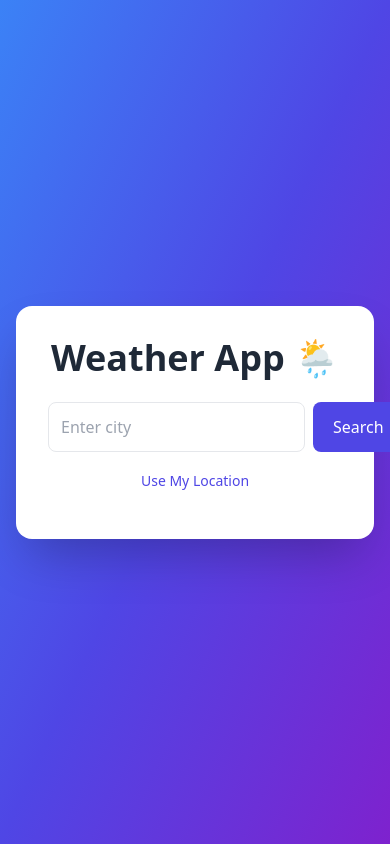
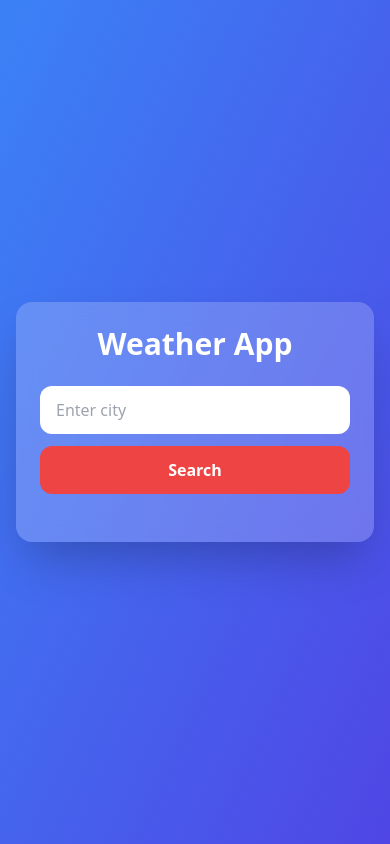
Before and after one commit to abhishek-0509/weather-app, a React app in the folder frontend/: page / in a window 390 px wide. Built offline with nearby package versions, Linux system fonts and the light colour scheme; the HTML template or start-up script is replaced by a standard one.

Commit message:
Final responsive UI

```diff
--- a/frontend/src/App.jsx
+++ b/frontend/src/App.jsx
@@ -1,29 +1,7 @@
-import { useState, useEffect } from "react";
+import { useState } from "react";
 import axios from "axios";
-import {
-  Chart as ChartJS,
-  CategoryScale,
-  LinearScale,
-  PointElement,
-  LineElement,
-  Title,
-  Tooltip,
-  Legend,
-} from "chart.js";
-import { Line } from "react-chartjs-2";
 
-ChartJS.register(
-  CategoryScale,
-  LinearScale,
-  PointElement,
-  LineElement,
-  Title,
-  Tooltip,
-  Legend
-);
-
-// 🔥 IMPORTANT: Replace with your Render backend URL
-const API_BASE = "https://weather-backend-sma3.onrender.com";
+const API_BASE = "https://weather-backend-sma3.onrender.com"; // your Render backend URL
 
 function App() {
   const [city, setCity] = useState("");
@@ -31,23 +9,6 @@ function App() {
   const [forecast, setForecast] = useState([]);
   const [loading, setLoading] = useState(false);
   const [error, setError] = useState("");
-  const [history, setHistory] = useState([]);
-
-  // Load search history from localStorage
-  useEffect(() => {
-    const saved = JSON.parse(localStorage.getItem("weatherHistory")) || [];
-    setHistory(saved);
-  }, []);
-
-  const saveToHistory = (cityName) => {
-    const updated = [
-      cityName,
-      ...history.filter((item) => item !== cityName),
-    ].slice(0, 5);
-
-    setHistory(updated);
-    localStorage.setItem("weatherHistory", JSON.stringify(updated));
-  };
 
   const getWeather = async (searchCity) => {
     const cityToSearch = searchCity || city;
@@ -71,167 +32,99 @@ function App() {
 
       setWeather(weatherResponse.data);
       setForecast(dailyData);
-
     } catch (err) {
-    console.error(err);
       setError("City not found or server error.");
+      setWeather(null);
+      setForecast([]);
     } finally {
-    setLoading(false); // 🔥 VERY IMPORTANT
+      setLoading(false);
     }
   };
 
+  return (
+    <div className="min-h-screen bg-gradient-to-br from-blue-500 to-indigo-600 flex items-center justify-center p-4">
+      <div className="w-full max-w-3xl bg-white/20 backdrop-blur-lg rounded-2xl shadow-2xl p-6 sm:p-8 text-white">
 
-  const detectLocation = () => {
-    if (!navigator.geolocation) {
-      setError("Geolocation not supported.");
-      return;
-    }
-
-    setLoading(true);
-    setError("");
-    setWeather(null);
-    setForecast([]);
-
-    navigator.geolocation.getCurrentPosition(
-      async (position) => {
-        const { latitude, longitude } = position.coords;
-
-        try {
-          const response = await axios.get(
-            `${API_BASE}/api/weather?lat=${latitude}&lon=${longitude}`
-          );
-          setWeather(response.data);
-
-          const forecastResponse = await axios.get(
-            `${API_BASE}/api/weather/forecast?city=${response.data.name}`
-          );
-
-          const dailyData = forecastResponse.data.list.filter((item) =>
-            item.dt_txt.includes("12:00:00")
-          );
-
-          setForecast(dailyData);
-        } catch {
-          setError("Unable to fetch location weather.");
-        } finally {
-          setLoading(false);
-        }
-      },
-      () => {
-        setError("Location permission denied.");
-        setLoading(false);
-      }
-    );
-  };
-
-  return (
-    <div className="min-h-screen bg-gradient-to-br from-blue-500 via-indigo-600 to-purple-700 flex items-center justify-center p-4">
-      <div className="bg-white rounded-2xl shadow-2xl p-8 w-full max-w-xl text-center">
-
-        <h1 className="text-4xl font-bold text-gray-800 mb-6">
-          Weather App 🌦
+        <h1 className="text-3xl sm:text-4xl font-bold text-center mb-6">
+          Weather App
         </h1>
 
-        <div className="flex gap-2 mb-4">
+        {/* Search Section */}
+        <div className="flex flex-col sm:flex-row gap-3 w-full mb-6">
           <input
             type="text"
             placeholder="Enter city"
             value={city}
             onChange={(e) => setCity(e.target.value)}
-            onKeyDown={(e) => e.key === "Enter" && getWeather()}
-            className="flex-1 p-3 border rounded-lg focus:outline-none focus:ring-2 focus:ring-indigo-400"
+            className="flex-1 px-4 py-3 rounded-xl text-black outline-none"
           />
 
           <button
             onClick={() => getWeather()}
-            disabled={loading}
-            className="bg-indigo-600 text-white px-5 py-3 rounded-lg hover:bg-indigo-700 disabled:bg-gray-400 transition"
+            className="px-6 py-3 bg-red-500 hover:bg-red-600 rounded-xl font-semibold transition-all duration-300"
           >
-            {loading ? "..." : "Search"}
+            Search
           </button>
         </div>
 
-        <button
-          onClick={detectLocation}
-          className="text-sm text-indigo-600 hover:underline mb-4"
-        >
-          Use My Location
-        </button>
-
-        {error && (
-          <p className="text-red-500 font-medium mb-4">{error}</p>
-        )}
-
+        {/* Loading */}
         {loading && (
-          <div className="flex justify-center my-4">
-            <div className="w-8 h-8 border-4 border-indigo-500 border-t-transparent rounded-full animate-spin"></div>
+          <div className="text-center text-lg animate-pulse">
+            Loading weather data...
           </div>
         )}
 
-        {weather && !loading && (
-          <div className="mt-6">
-            <h2 className="text-2xl font-semibold text-gray-700">
-              {weather.name}
-            </h2>
-
-            <img
-              className="mx-auto my-2"
-              src={`https://openweathermap.org/img/wn/${weather.weather[0].icon}@2x.png`}
-              alt="weather icon"
-            />
-
-            <p className="text-5xl font-bold text-indigo-600">
-              {weather.main?.temp}°C
-            </p>
-
-            <div className="text-gray-600 mt-2 space-y-1">
-              <p>Humidity: {weather.main?.humidity}%</p>
-              <p>Wind: {weather.wind?.speed} m/s</p>
-              <p className="capitalize">
-                {weather.weather[0]?.description}
-              </p>
-            </div>
+        {/* Error */}
+        {error && (
+          <div className="text-center text-red-200 font-semibold">
+            {error}
           </div>
         )}
 
-        {forecast.length > 0 && (
-          <div className="mt-8">
-            <h3 className="text-xl font-semibold mb-4">
-              5-Day Temperature Forecast
-            </h3>
-
-            <Line
-              data={{
-                labels: forecast.map((item) =>
-                  new Date(item.dt_txt).toLocaleDateString()
-                ),
-                datasets: [
-                  {
-                    label: "Temperature (°C)",
-                    data: forecast.map((item) => item.main.temp),
-                    borderColor: "rgb(79, 70, 229)",
-                    backgroundColor: "rgba(79, 70, 229, 0.5)",
-                  },
-                ],
-              }}
-            />
+        {/* Current Weather */}
+        {weather && !loading && (
+          <div className="text-center mb-8">
+            <h2 className="text-2xl font-bold">
+              {weather.name}, {weather.sys.country}
+            </h2>
+            <p className="text-5xl font-extrabold mt-2">
+              {Math.round(weather.main.temp)}°C
+            </p>
+            <p className="capitalize mt-2 text-lg">
+              {weather.weather[0].description}
+            </p>
+            <p className="mt-2">
+              Humidity: {weather.main.humidity}%
+            </p>
+            <p>
+              Wind Speed: {weather.wind.speed} m/s
+            </p>
           </div>
         )}
 
-        {history.length > 0 && (
-          <div className="mt-6 text-left">
-            <h3 className="font-semibold text-gray-700 mb-2">
-              Recent Searches
+        {/* 5-Day Forecast */}
+        {forecast.length > 0 && !loading && (
+          <div>
+            <h3 className="text-xl font-bold mb-4 text-center">
+              5-Day Forecast
             </h3>
-            <div className="flex flex-wrap gap-2">
-              {history.map((item, index) => (
-                <button
+
+            <div className="grid grid-cols-1 sm:grid-cols-2 md:grid-cols-3 gap-4">
+              {forecast.map((day, index) => (
+                <div
                   key={index}
-                  onClick={() => getWeather(item)}
-                  className="bg-gray-200 px-3 py-1 rounded-full text-sm hover:bg-gray-300"
+                  className="bg-white/30 p-4 rounded-xl text-center"
                 >
-                  {item}
-                </button>
+                  <p className="font-semibold">
+                    {new Date(day.dt_txt).toLocaleDateString()}
+                  </p>
+                  <p className="text-2xl font-bold">
+                    {Math.round(day.main.temp)}°C
+                  </p>
+                  <p className="capitalize text-sm">
+                    {day.weather[0].description}
+                  </p>
+                </div>
               ))}
             </div>
           </div>
```
Lines whose indentation alone changed are shown as unchanged.
